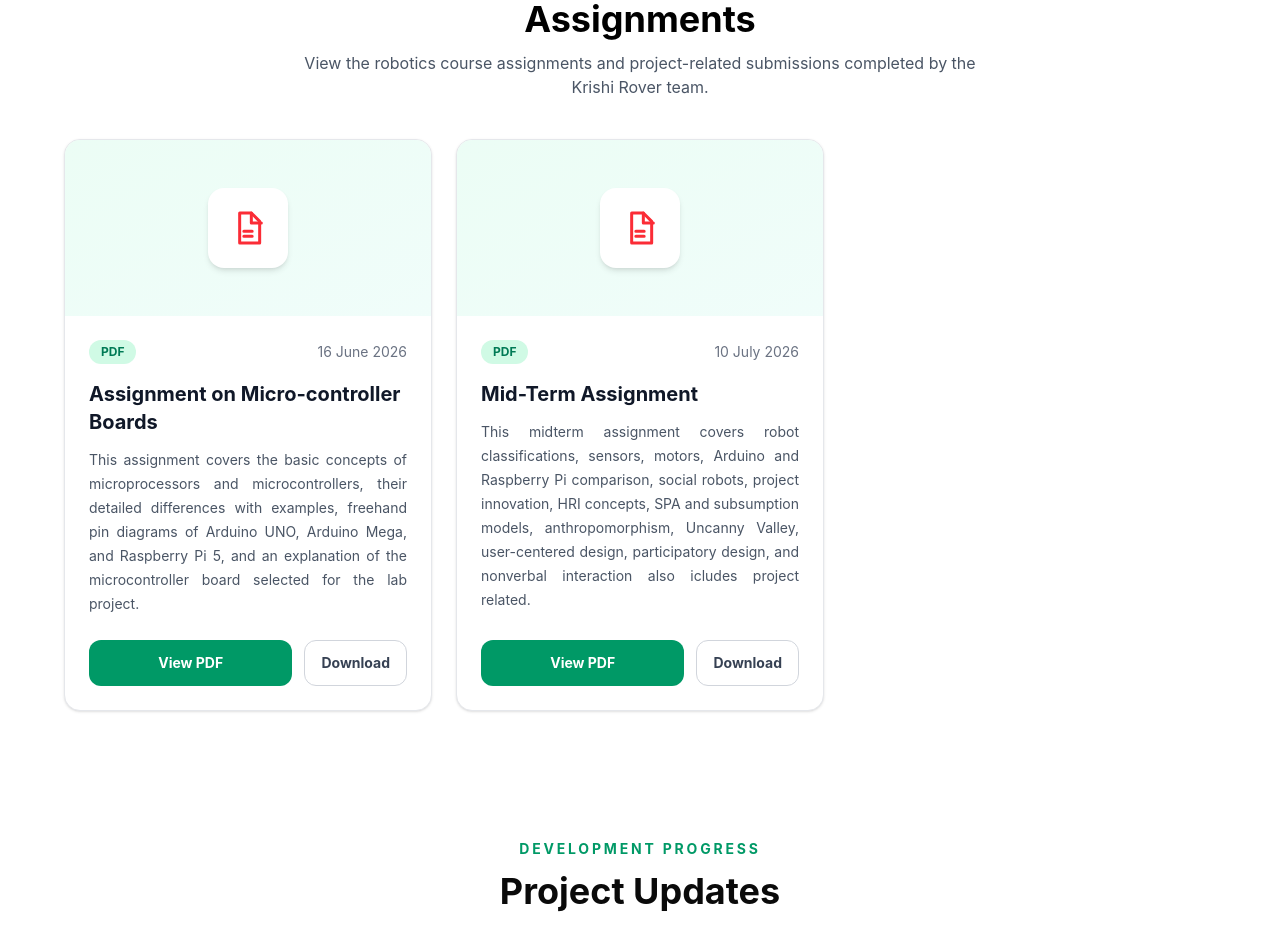
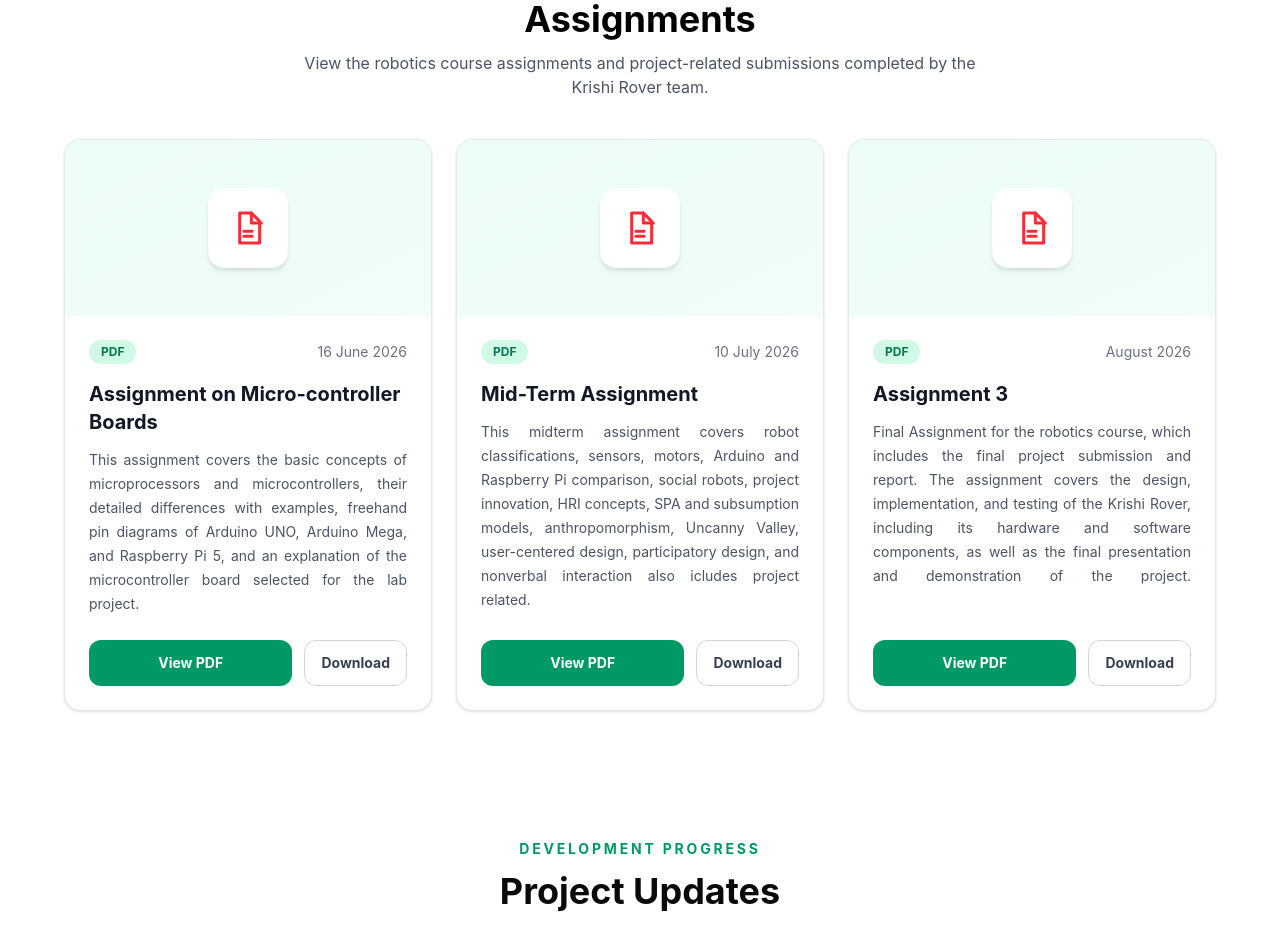
Before and after one commit to AkhiKetu/smart-irrigation-rover, a Next.js app: page /updates in a window 1280 px wide. Shown: the part 4080-5010 px from the top of the page. Built offline with nearby package versions, Linux system fonts and the light colour scheme.

Commit message:
update the the assignment

```diff
--- a/components/updates/AssignmentSection.tsx
+++ b/components/updates/AssignmentSection.tsx
@@ -16,14 +16,14 @@ const assignments = [
     file: "/Assignments/Robotics-Mid-Assignment.pdf",
   },
 
-//   {
-//     id: 3,
-//     title: "Assignment 3",
-//     description:
-//       "Krishi Rover development, smart irrigation, obstacle detection, and IoT monitoring.",
-//     date: "July 2026",
-//     file: "/Assignments/Assignment-3.pdf",
-//   },
+  {
+    id: 3,
+    title: "Assignment 3",
+    description:
+      "Final Assignment for the robotics course, which includes the final project submission and report. The assignment covers the design, implementation, and testing of the Krishi Rover, including its hardware and software components, as well as the final presentation and demonstration of the project.",
+    date: "August 2026",
+    file: "/Assignments/Robotics-Final-Assignment-2210952.pdf",
+  },
 ];
 
 export function AssignmentSection() {
@@ -51,7 +51,7 @@ export function AssignmentSection() {
               key={assignment.id}
               className="group flex h-full flex-col overflow-hidden rounded-2xl border border-gray-200 bg-white shadow-sm transition-all duration-300 hover:-translate-y-1 hover:border-emerald-300 hover:shadow-xl"
             >
-              <div className="flex h-44 items-center justify-center bg-gradient-to-br from-emerald-50 to-teal-50">
+              <div className="flex h-44 items-center justify-center bg-linear-to-br from-emerald-50 to-teal-50">
                 <div className="flex h-20 w-20 items-center justify-center rounded-2xl bg-white shadow-md">
                   <svg
                     className="h-10 w-10 text-red-500"
```
Also changed, not shown: 1 other file (tests, documents, lock files or other folders).
